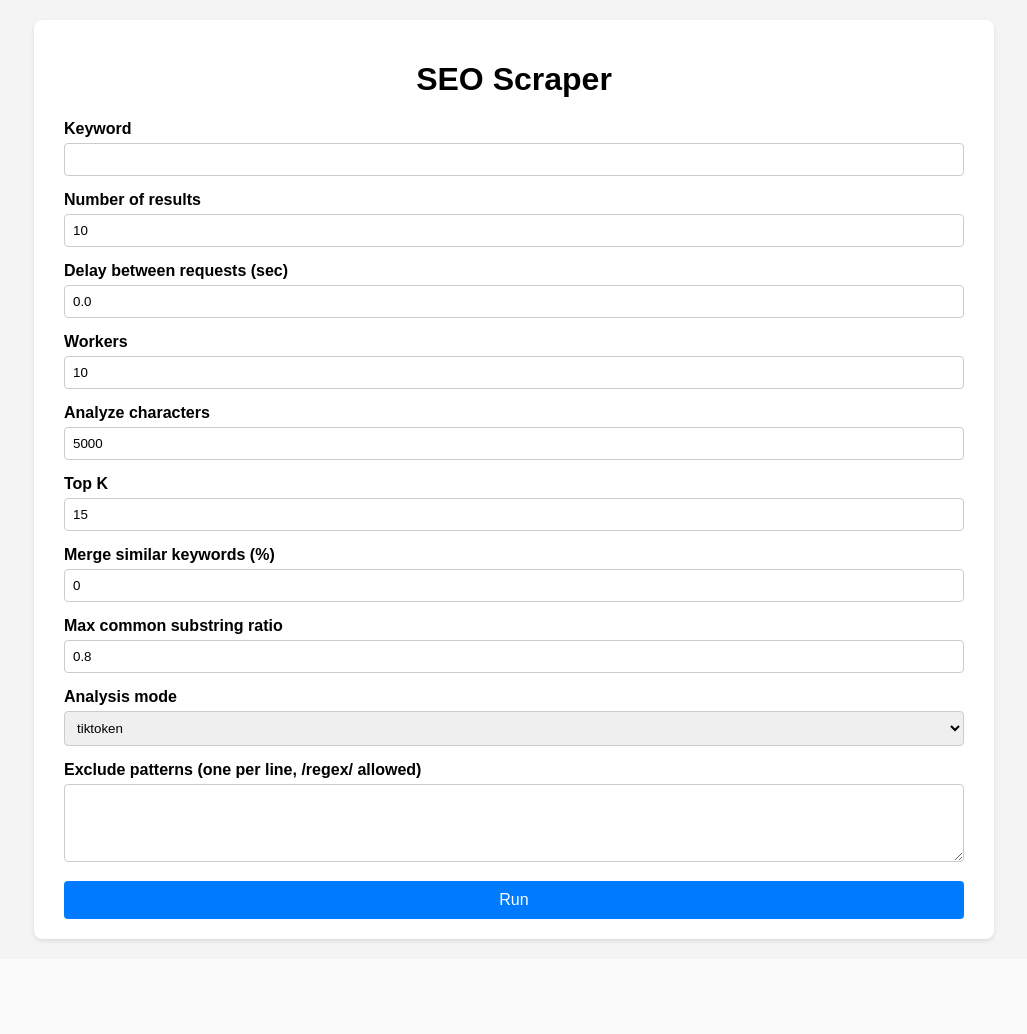
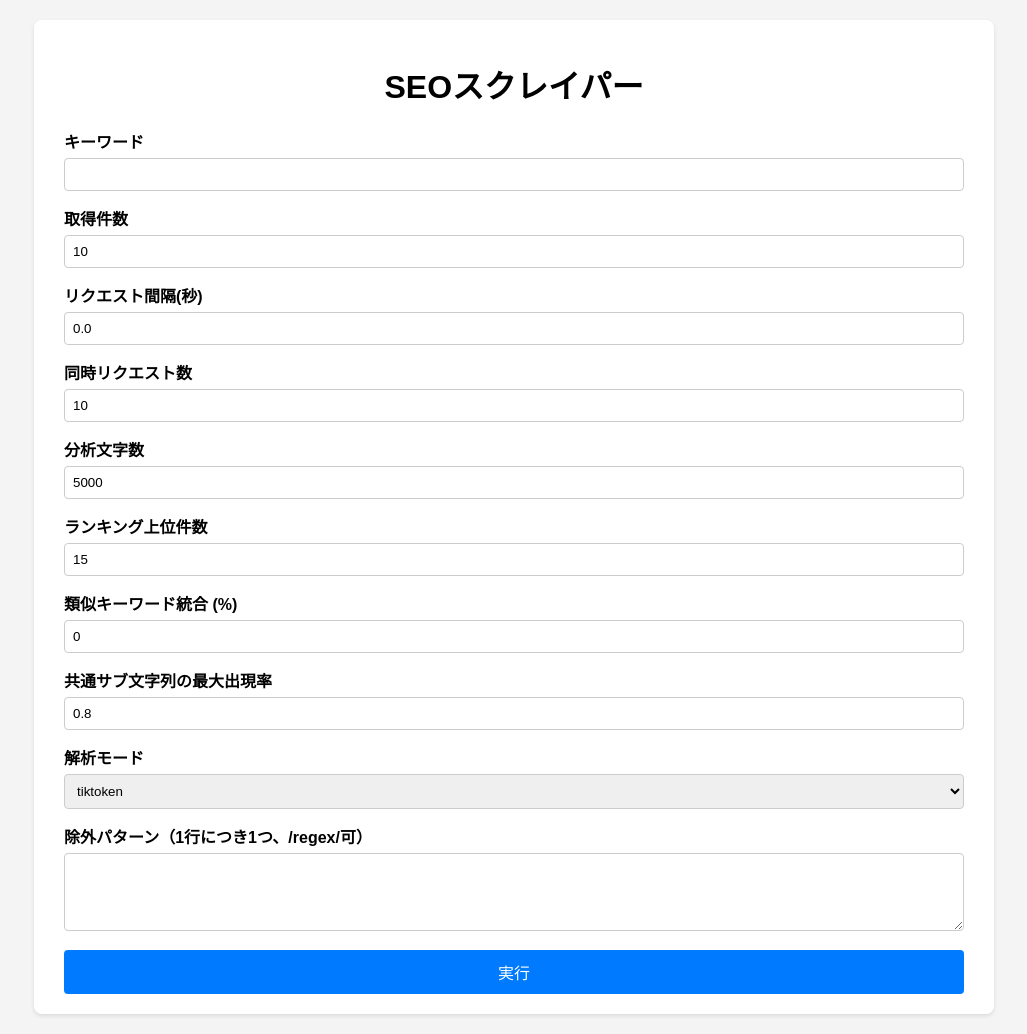
Before and after one commit to ZakuroSystem/seoscraper, a Flask app: page / in a window 1280 px wide. Shown: the whole page, without its empty margins (126-1153 px from the left). Before the commit the page ends 943 px from the top, so only its background shows below. Run offline with Flask 3, Linux system fonts and the light colour scheme.

Commit message:
Translate web UI to Japanese

```diff
--- a/templates/index.html
+++ b/templates/index.html
@@ -2,23 +2,23 @@
 <html>
 <head>
   <meta charset="utf-8">
-  <title>SEO Scraper</title>
+  <title>SEOスクレイパー</title>
   <link rel="stylesheet" href="{{ url_for('static', filename='style.css') }}">
 </head>
 <body>
   <div class="container">
-    <h1>SEO Scraper</h1>
+    <h1>SEOスクレイパー</h1>
     {% if results %}
-    <h2>Results</h2>
+    <h2>検索結果</h2>
     <table>
-      <tr><th>URL</th><th>Domain</th><th>Published Time</th><th>Title</th><th>Robots</th><th>Word Count</th><th>Top Keywords</th><th>Text</th></tr>
+      <tr><th>URL</th><th>ドメイン</th><th>公開日</th><th>SEOタイトル</th><th>robots.txt</th><th>語数</th><th>上位キーワード</th><th>本文</th></tr>
       {% for r in results %}
       <tr>
         <td><a href="{{ r.url }}" target="_blank">{{ r.url }}</a></td>
         <td>{{ r.domain }}</td>
         <td>{{ r.published_time }}</td>
         <td>{{ r.title }}</td>
-        <td>{{ 'Yes' if r.robots else 'No' }}</td>
+        <td>{{ 'あり' if r.robots else 'なし' }}</td>
         <td>{{ r.word_count }}</td>
         <td>{% for kw in r.top_keywords %}{{ kw.keyword }}:{{ kw.count }}{% if not loop.last %}, {% endif %}{% endfor %}</td>
         <td>
@@ -31,56 +31,56 @@
       {% endfor %}
     </table>
 
-    <h2>Common substrings</h2>
+    <h2>共通本文サブ文字列</h2>
     <ul>
       {% for item in common_subs %}
-        <li>{{ item.count }} docs ({{ (item.ratio * 100)|round(1) }}%): {{ item.text }}</li>
+        <li>{{ item.count }} 件 ({{ (item.ratio * 100)|round(1) }}%): {{ item.text }}</li>
       {% endfor %}
     </ul>
 
-    <h2>Common SEO title substrings</h2>
+    <h2>共通SEOタイトルサブ文字列</h2>
     <ul>
       {% for title, cnt in title_ranks %}
-        <li>{{ cnt }} docs: {{ title }}</li>
+        <li>{{ cnt }} 件: {{ title }}</li>
       {% endfor %}
     </ul>
     {% endif %}
 
     <form method="post">
       <div class="form-group">
-        <label for="keyword">Keyword</label>
+        <label for="keyword">キーワード</label>
         <input type="text" id="keyword" name="keyword" value="{{ form.keyword if form else '' }}">
       </div>
       <div class="form-group">
-        <label for="num_results">Number of results</label>
+        <label for="num_results">取得件数</label>
         <input type="number" id="num_results" name="num_results" value="{{ form.num_results if form else 10 }}">
       </div>
       <div class="form-group">
-        <label for="delay">Delay between requests (sec)</label>
+        <label for="delay">リクエスト間隔(秒)</label>
         <input type="number" step="0.1" id="delay" name="delay" value="{{ form.delay if form else 0.0 }}">
       </div>
       <div class="form-group">
-        <label for="workers">Workers</label>
+        <label for="workers">同時リクエスト数</label>
         <input type="number" id="workers" name="workers" value="{{ form.workers if form else 10 }}">
       </div>
       <div class="form-group">
-        <label for="analyze_chars">Analyze characters</label>
+        <label for="analyze_chars">分析文字数</label>
         <input type="number" id="analyze_chars" name="analyze_chars" value="{{ form.analyze_chars if form else 5000 }}">
       </div>
       <div class="form-group">
-        <label for="rank_k">Top K</label>
+        <label for="rank_k">ランキング上位件数</label>
         <input type="number" id="rank_k" name="rank_k" value="{{ form.rank_k if form else 15 }}">
       </div>
       <div class="form-group">
-        <label for="merge_percent">Merge similar keywords (%)</label>
+        <label for="merge_percent">類似キーワード統合 (%)</label>
         <input type="number" step="0.1" id="merge_percent" name="merge_percent" value="{{ form.merge_percent if form else 0 }}">
       </div>
       <div class="form-group">
-        <label for="max_common_ratio">Max common substring ratio</label>
+        <label for="max_common_ratio">共通サブ文字列の最大出現率</label>
         <input type="number" step="0.1" id="max_common_ratio" name="max_common_ratio" value="{{ form.max_common_ratio if form else 0.8 }}">
       </div>
       <div class="form-group">
-        <label for="analysis_mode">Analysis mode</label>
+        <label for="analysis_mode">解析モード</label>
         <select id="analysis_mode" name="analysis_mode">
           {% for m in ['tiktoken','char','hybrid'] %}
             <option value="{{ m }}" {% if form and form.analysis_mode == m %}selected{% endif %}>{{ m }}</option>
@@ -88,10 +88,10 @@
         </select>
       </div>
       <div class="form-group">
-        <label for="exclude_patterns">Exclude patterns (one per line, /regex/ allowed)</label>
+        <label for="exclude_patterns">除外パターン（1行につき1つ、/regex/可）</label>
         <textarea id="exclude_patterns" name="exclude_patterns" rows="4">{{ form.exclude_patterns if form else '' }}</textarea>
       </div>
-      <button type="submit">Run</button>
+      <button type="submit">実行</button>
     </form>
   </div>
 </body>
```
